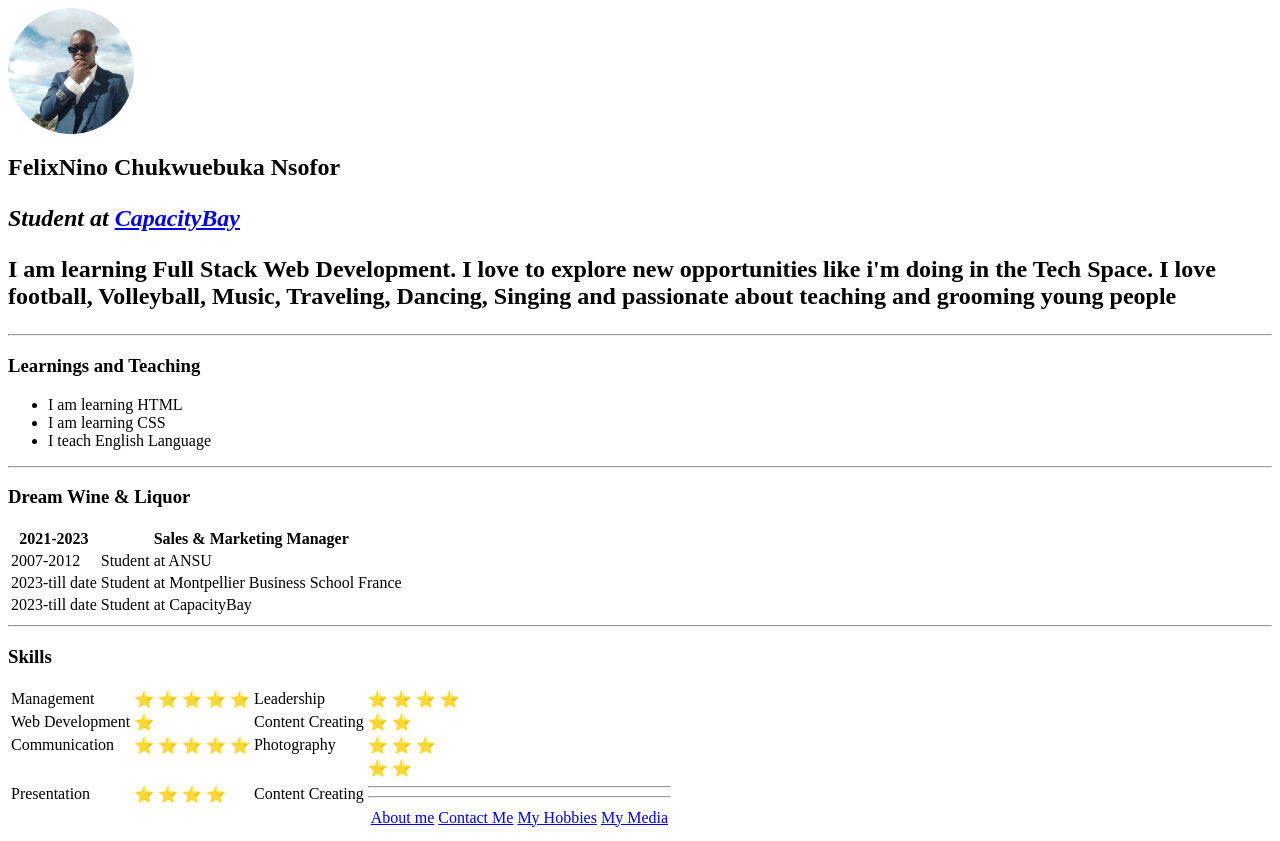
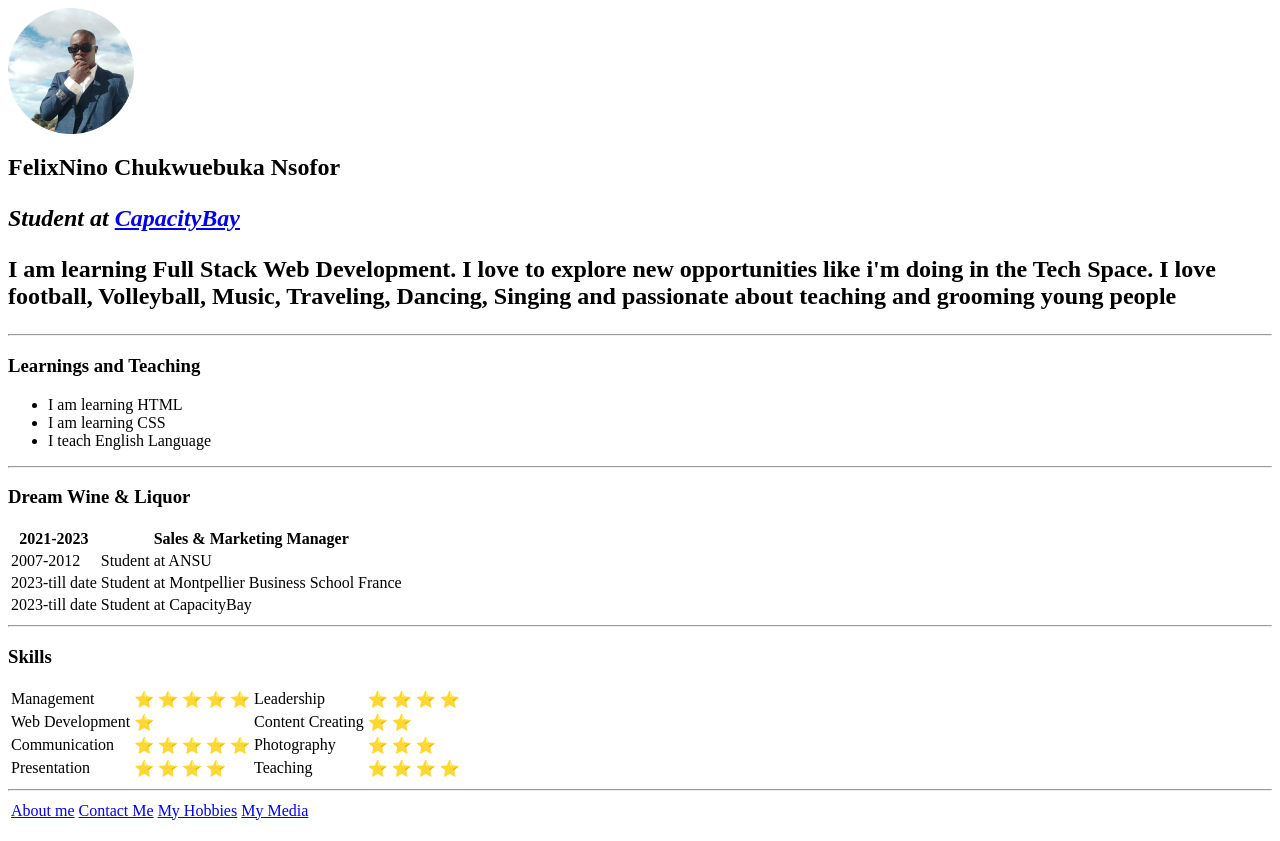
Before and after one commit to Felixnino201/final-HTML-project, a plain HTML site: page index.html in a window 1280 px wide. Drawn offline with Linux system fonts and the light colour scheme.

Commit message:
second commit

```diff
--- a/index.html
+++ b/index.html
@@ -1,10 +1,12 @@
 <html lang="en">
+
 <head>
     <meta charset="UTF-8">
     <meta http-equiv="X-UA-Compatible" content="IE=edge">
     <meta name="viewport" content="width=, initial-scale=1.0">
     <title>Document</title>
 </head>
+
 <body>
     <img src="img/Final HTML Image.png" width="10%" alt="">
     <section>
@@ -16,7 +18,9 @@
     <section>
         <h2>
             <p><i>Student at <a href="https://www.capacitybay.org">CapacityBay</a></i></p>
-        <p>I am learning Full Stack Web Development. I love to explore new opportunities like i'm doing in the Tech Space. I love football, Volleyball, Music, Traveling, Dancing, Singing and passionate about teaching and grooming young people</p>
+            <p>I am learning Full Stack Web Development. I love to explore new opportunities like i'm doing in the Tech
+                Space. I love football, Volleyball, Music, Traveling, Dancing, Singing and passionate about teaching and
+                grooming young people</p>
         </h2>
     </section>
 
@@ -77,13 +81,16 @@
                     <td>Communication</td>
                     <td>&#11088; &#11088; &#11088; &#11088; &#11088;</td>
                     <td>Photography</td>
-                    <td>&#11088; &#11088; &#11088; </td>
+                    <td>&#11088; &#11088; &#11088;</td>
                 </tr>
                 <tr>
                     <td>Presentation</td>
                     <td>&#11088; &#11088; &#11088; &#11088;</td>
-                    <td>Content Creating</td>
-                    <td>&#11088; &#11088;<hr>
+                    <td>Teaching</td>
+                    <td>&#11088; &#11088; &#11088; &#11088;</td>
+                </tr>
+            </table>
+        </article>
     </section>
 
     <hr>
@@ -99,4 +106,5 @@
         </table>
     </footer>
 </body>
+
 </html>
```
Lines whose indentation alone changed are shown as unchanged.
